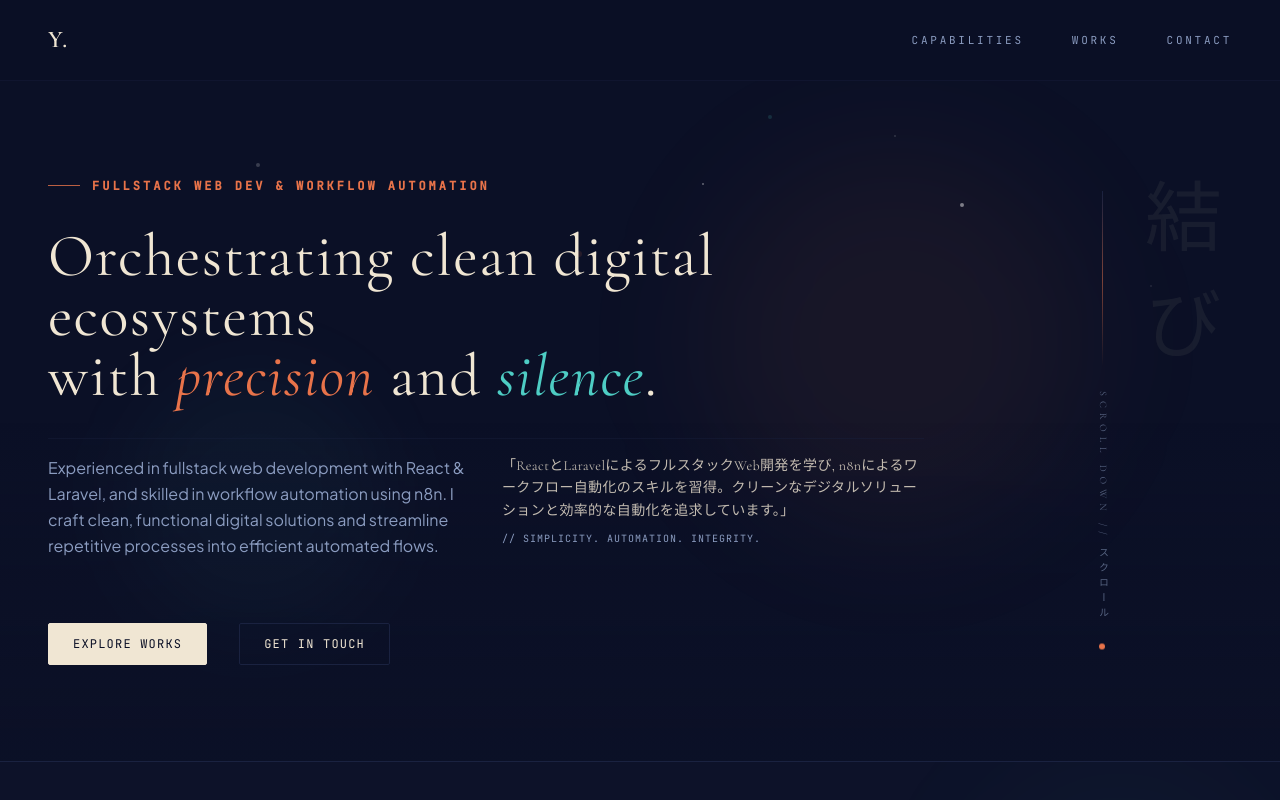
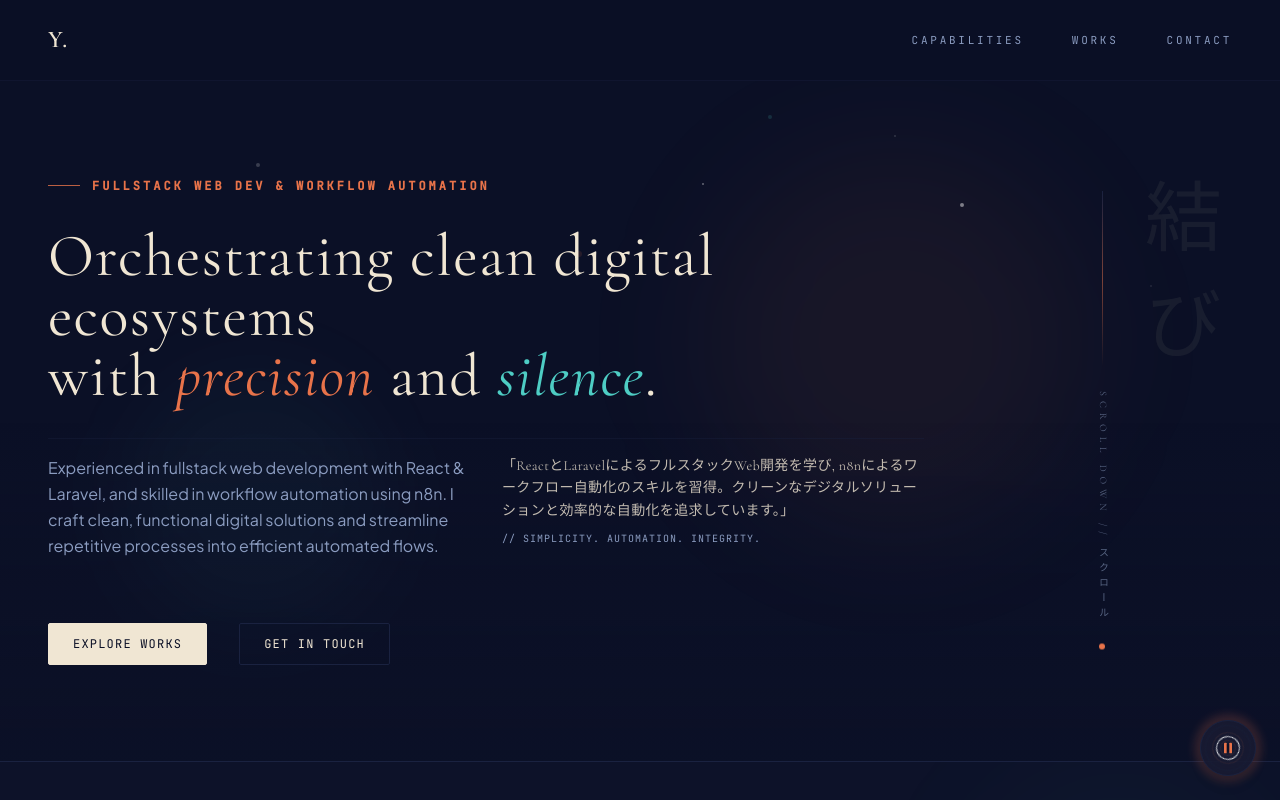
Before and after one commit to Yossy123/Portofolio, a React (Vite) app: page / in a window 1280 px wide. Shown: the top 800 px of the page. Built offline with nearby package versions, Linux system fonts and the light colour scheme.

Commit message:
feat: add floating MusicPlayer component with auto-play interaction logic

```diff
--- a/src/App.jsx
+++ b/src/App.jsx
@@ -4,6 +4,7 @@ import HeroSection from './components/HeroSection';
 import Skills from './components/Skills';
 import Projects from './components/Projects';
 import Contact from './components/Contact';
+import MusicPlayer from './components/MusicPlayer';
 import './App.css';
 
 function App() {
@@ -37,6 +38,9 @@ function App() {
         </div>
       </footer>
 
+      {/* 7. FLOATING MUSIC PLAYER — Kimi no Nawa OST */}
+      <MusicPlayer />
+
     </div>
   );
 }
--- /dev/null
+++ b/src/components/MusicPlayer.jsx
@@ -0,0 +1,224 @@
+import React, { useState, useRef, useEffect } from 'react';
+
+export default function MusicPlayer() {
+  const audioRef = useRef(null);
+  const [isPlaying, setIsPlaying] = useState(false);
+  const [volume, setVolume] = useState(0.3);
+  const [showVolume, setShowVolume] = useState(false);
+  const [hasInteracted, setHasInteracted] = useState(false);
+  const [currentTime, setCurrentTime] = useState(0);
+  const [duration, setDuration] = useState(0);
+
+  // Try to autoplay on first user interaction anywhere on the page
+  useEffect(() => {
+    const handleFirstInteraction = () => {
+      if (!hasInteracted && audioRef.current) {
+        setHasInteracted(true);
+        audioRef.current.volume = volume;
+        audioRef.current.play()
+          .then(() => setIsPlaying(true))
+          .catch(() => {});
+      }
+    };
+
+    document.addEventListener('click', handleFirstInteraction, { once: true });
+    document.addEventListener('scroll', handleFirstInteraction, { once: true });
+    document.addEventListener('keydown', handleFirstInteraction, { once: true });
+
+    return () => {
+      document.removeEventListener('click', handleFirstInteraction);
+      document.removeEventListener('scroll', handleFirstInteraction);
+      document.removeEventListener('keydown', handleFirstInteraction);
+    };
+  }, [hasInteracted, volume]);
+
+  // Update time progress
+  useEffect(() => {
+    const audio = audioRef.current;
+    if (!audio) return;
+
+    const updateTime = () => setCurrentTime(audio.currentTime);
+    const updateDuration = () => setDuration(audio.duration);
+
+    audio.addEventListener('timeupdate', updateTime);
+    audio.addEventListener('loadedmetadata', updateDuration);
+
+    return () => {
+      audio.removeEventListener('timeupdate', updateTime);
+      audio.removeEventListener('loadedmetadata', updateDuration);
+    };
+  }, []);
+
+  const togglePlay = () => {
+    if (!audioRef.current) return;
+
+    if (isPlaying) {
+      audioRef.current.pause();
+      setIsPlaying(false);
+    } else {
+      audioRef.current.volume = volume;
+      audioRef.current.play()
+        .then(() => setIsPlaying(true))
+        .catch(() => {});
+    }
+  };
+
+  const handleVolumeChange = (e) => {
+    const newVol = parseFloat(e.target.value);
+    setVolume(newVol);
+    if (audioRef.current) {
+      audioRef.current.volume = newVol;
+    }
+  };
+
+  const formatTime = (time) => {
+    if (!time || isNaN(time)) return '0:00';
+    const mins = Math.floor(time / 60);
+    const secs = Math.floor(time % 60).toString().padStart(2, '0');
+    return `${mins}:${secs}`;
+  };
+
+  const progress = duration > 0 ? (currentTime / duration) * 100 : 0;
+
+  return (
+    <>
+      {/* Hidden audio element */}
+      <audio
+        ref={audioRef}
+        src="/reze-arc-ost.mp3"
+        loop
+        preload="auto"
+      />
+
+      {/* Floating Music Player */}
+      <div className="fixed bottom-6 right-6 z-50 flex flex-col items-end gap-3">
+
+        {/* Volume Slider (appears above when toggled) */}
+        <div
+          className={`transition-all duration-300 ease-out ${
+            showVolume
+              ? 'opacity-100 translate-y-0 pointer-events-auto'
+              : 'opacity-0 translate-y-2 pointer-events-none'
+          }`}
+        >
+          <div className="bg-zen-card/90 backdrop-blur-xl border border-zen-border rounded-lg px-3 py-3 shadow-lg">
+            <input
+              type="range"
+              min="0"
+              max="1"
+              step="0.01"
+              value={volume}
+              onChange={handleVolumeChange}
+              className="w-24 h-1 appearance-none bg-zen-border rounded-full outline-none cursor-pointer accent-zen-crimson
+                [&::-webkit-slider-thumb]:appearance-none
+                [&::-webkit-slider-thumb]:w-3
+                [&::-webkit-slider-thumb]:h-3
+                [&::-webkit-slider-thumb]:rounded-full
+                [&::-webkit-slider-thumb]:bg-zen-crimson
+                [&::-webkit-slider-thumb]:shadow-[0_0_8px_rgba(232,115,74,0.5)]
+                [&::-webkit-slider-thumb]:cursor-pointer
+                [&::-webkit-slider-thumb]:transition-all
+                [&::-webkit-slider-thumb]:duration-200
+                [&::-webkit-slider-thumb]:hover:scale-125"
+            />
+            <div className="text-[8px] font-mono text-zen-slate text-center mt-1">
+              {Math.round(volume * 100)}%
+            </div>
+          </div>
+        </div>
+
+        {/* Main Player Button */}
+        <div className="relative group">
+          {/* Outer glow ring when playing */}
+          {isPlaying && (
+            <div className="absolute -inset-1.5 rounded-full bg-zen-crimson/20 animate-pulse blur-sm"></div>
+          )}
+
+          <button
+            onClick={togglePlay}
+            onContextMenu={(e) => {
+              e.preventDefault();
+              setShowVolume(!showVolume);
+            }}
+            onMouseEnter={() => setShowVolume(true)}
+            onMouseLeave={() => setTimeout(() => setShowVolume(false), 2000)}
+            className="relative w-14 h-14 rounded-full bg-zen-card/80 backdrop-blur-xl border border-zen-border hover:border-zen-crimson/60 transition-all duration-500 flex items-center justify-center shadow-lg hover:shadow-comet group overflow-hidden"
+            title={isPlaying ? 'Pause BGM' : 'Play BGM — Hover for volume'}
+          >
+            {/* Spinning disc background */}
+            <div
+              className={`absolute inset-1 rounded-full border border-zen-border/30 ${
+                isPlaying ? 'animate-spin' : ''
+              }`}
+              style={{ animationDuration: '4s' }}
+            >
+              {/* Disc grooves */}
+              <div className="absolute inset-0 rounded-full">
+                <div className="absolute inset-[6px] rounded-full border border-zen-crimson/10"></div>
+                <div className="absolute inset-[10px] rounded-full border border-zen-sage/8"></div>
+                <div className="absolute inset-[14px] rounded-full border border-zen-crimson/10"></div>
+              </div>
+              {/* Center hole */}
+              <div className="absolute inset-0 flex items-center justify-center">
+                <div className="w-2.5 h-2.5 rounded-full bg-zen-washi border border-zen-border/50"></div>
+              </div>
+            </div>
+
+            {/* Play / Pause Icon */}
+            <div className="relative z-10">
+              {isPlaying ? (
+                /* Pause icon */
+                <svg width="16" height="16" viewBox="0 0 24 24" fill="none" className="text-zen-crimson">
+                  <rect x="6" y="4" width="4" height="16" rx="1" fill="currentColor" />
+                  <rect x="14" y="4" width="4" height="16" rx="1" fill="currentColor" />
+                </svg>
+              ) : (
+                /* Play icon */
+                <svg width="16" height="16" viewBox="0 0 24 24" fill="none" className="text-zen-sumi group-hover:text-zen-crimson transition-colors duration-300 ml-0.5">
+                  <path d="M8 5.14v13.72a1 1 0 001.5.86l11.04-6.86a1 1 0 000-1.72L9.5 4.28a1 1 0 00-1.5.86z" fill="currentColor" />
+                </svg>
+              )}
+            </div>
+          </button>
+
+          {/* Song info tooltip */}
+          <div className="absolute bottom-full right-0 mb-2 opacity-0 group-hover:opacity-100 transition-opacity duration-300 pointer-events-none">
+            <div className="bg-zen-card/95 backdrop-blur-xl border border-zen-border rounded-lg px-4 py-3 shadow-lg whitespace-nowrap min-w-[180px]">
+              <div className="flex items-center gap-2 mb-1.5">
+                <span className="w-1.5 h-1.5 rounded-full bg-zen-crimson" style={{ animation: isPlaying ? 'pulse 1.5s infinite' : 'none' }}></span>
+                <span className="font-mono text-[9px] text-zen-slate tracking-widest uppercase">
+                  {isPlaying ? 'NOW PLAYING' : 'PAUSED'}
+                </span>
+              </div>
+              <p className="text-xs font-serif text-zen-sumi font-medium">Kimi no Nawa OST</p>
+              <p className="text-[10px] text-zen-slate font-sans mt-0.5">Reze Arc</p>
+
+              {/* Mini progress bar */}
+              <div className="mt-2 flex items-center gap-2">
+                <span className="text-[8px] font-mono text-zen-slate">{formatTime(currentTime)}</span>
+                <div className="flex-1 h-[2px] bg-zen-border rounded-full overflow-hidden">
+                  <div
+                    className="h-full bg-gradient-to-r from-zen-crimson to-zen-sage rounded-full transition-all duration-300"
+                    style={{ width: `${progress}%` }}
+                  ></div>
+                </div>
+                <span className="text-[8px] font-mono text-zen-slate">{formatTime(duration)}</span>
+              </div>
+            </div>
+          </div>
+        </div>
+
+        {/* "Click anywhere" hint for first-time visitors */}
+        {!hasInteracted && (
+          <div className="absolute -left-44 bottom-3 animate-pulse">
+            <div className="bg-zen-card/90 backdrop-blur-xl border border-zen-border rounded-lg px-3 py-2 shadow-lg">
+              <p className="text-[9px] font-mono text-zen-slate tracking-wider whitespace-nowrap flex items-center gap-1.5">
+                <span className="text-zen-crimson">♪</span> Click anywhere to play BGM
+              </p>
+            </div>
+          </div>
+        )}
+      </div>
+    </>
+  );
+}
```
Also changed, not shown: 1 other file (tests, documents, lock files or other folders).
